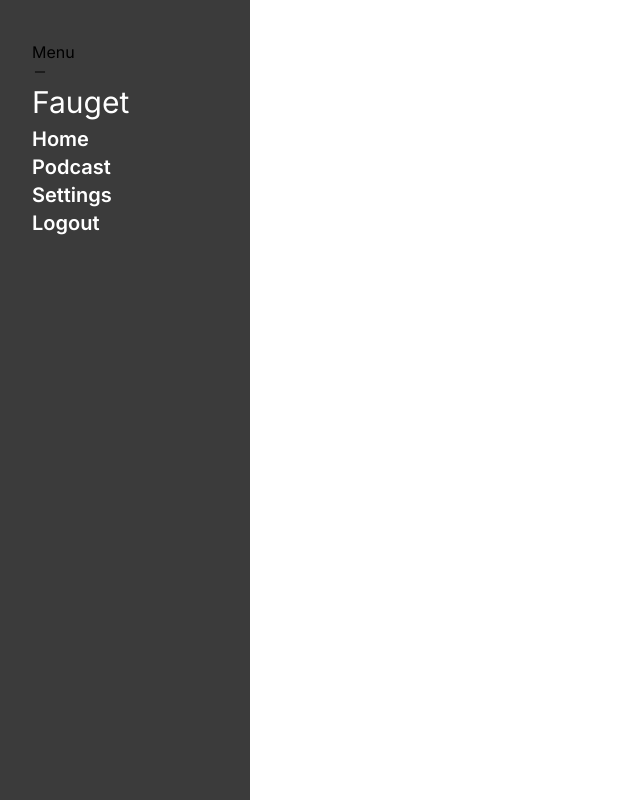
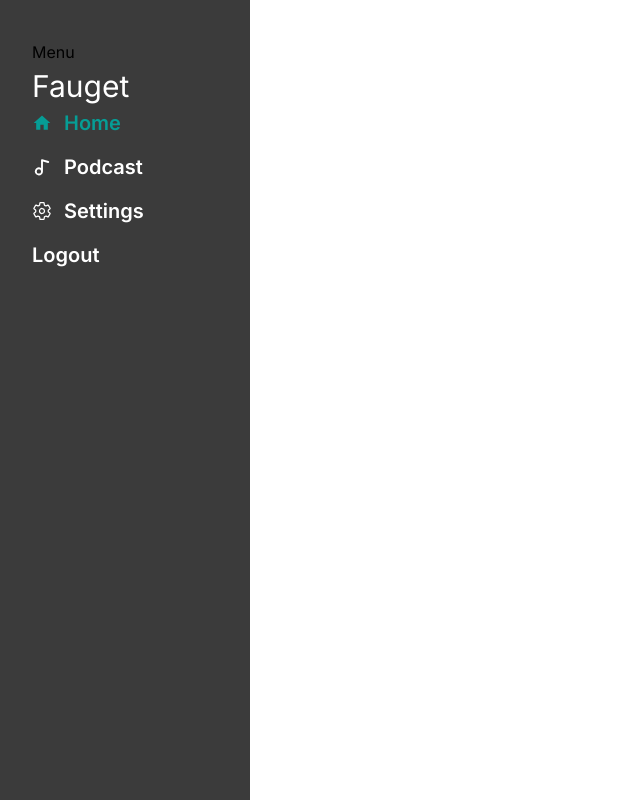
Before and after one commit to arafat-sabbir/Fauget-Task-Next.js, a Next.js app: page / in a window 1280 px wide. Shown: the whole page, without its empty margins (0-640 px from the left). Built offline with nearby package versions, Linux system fonts and the light colour scheme.

Commit message:
Hanlded Active Route Styling

```diff
--- a/src/components/Navbar/Navbar.jsx
+++ b/src/components/Navbar/Navbar.jsx
@@ -1,15 +1,19 @@
 import SectionTitle from "@/lib/SectionTitle/SectionTitle";
 import Link from "next/link";
+import { usePathname } from "next/navigation";
+import { PiMusicNoteSimpleBold } from "react-icons/pi";
+import { MdHome } from "react-icons/md";
+import { IoSettingsOutline } from "react-icons/io5";
+import NavLink from "./Navlink";
 
 const Navbar = () => {
+    const Navlinks = [{ path: "/", title: "Home", icon: <MdHome /> }, { path: "/podcast", title: "Podcast", icon: <PiMusicNoteSimpleBold /> }, { path: "/setting", title: "Settings", icon: <IoSettingsOutline /> }]
     return (
         <div className="bg-[#3B3B3B] w-[250px]  h-screen pl-8 py-10">
             <SectionTitle name={"Menu"} />
             <h1 className="text-white text-[30px]">Fauget</h1>
-            <div className="flex flex-col text-white text-xl font-semibold">
-                <Link href={"/"}>Home</Link>
-                <Link href={"/podcast"}>Podcast</Link>
-                <Link href={"/setting"}>Settings</Link>
+            <div className="flex flex-col text-white text-xl font-semibold space-y-4">
+                {Navlinks?.map((item, index) => <NavLink key={index} item={item} />)}
                 <span className="">Logout</span>
             </div>
         </div >
--- /dev/null
+++ b/src/components/Navbar/Navlink.jsx
@@ -0,0 +1,21 @@
+"use client"
+import Link from "next/link";
+import { usePathname } from "next/navigation";
+
+
+const NavLink = ({ item }) => {
+
+    // hooks
+    const pathName = usePathname();
+    console.log("send Item", item.path);
+    console.log("from pathName", pathName);
+    console.log(pathName === item.path);
+
+    return (
+        <Link href={item.path} className={`${pathName === item.path ? "text-[#069D95] transition duration-300" : "text-white"} flex items-center gap-3`}>
+            {item.icon} {item.title}
+        </Link>
+    );
+};
+
+export default NavLink;
--- a/src/lib/SectionTitle/SectionTitle.jsx
+++ b/src/lib/SectionTitle/SectionTitle.jsx
@@ -2,7 +2,7 @@ import { HiOutlineMinus } from "react-icons/hi2";
 const SectionTitle = ({ name }) => {
     return (
         <div>
-            <p>{name} <HiOutlineMinus className="" /> </p>
+            <p className="flex">{name}<div class="border-b-2 border-red-500"></div></p>
         </div>
     );
 };
```
Also changed, not shown: 1 other file (tests, documents, lock files or other folders).
